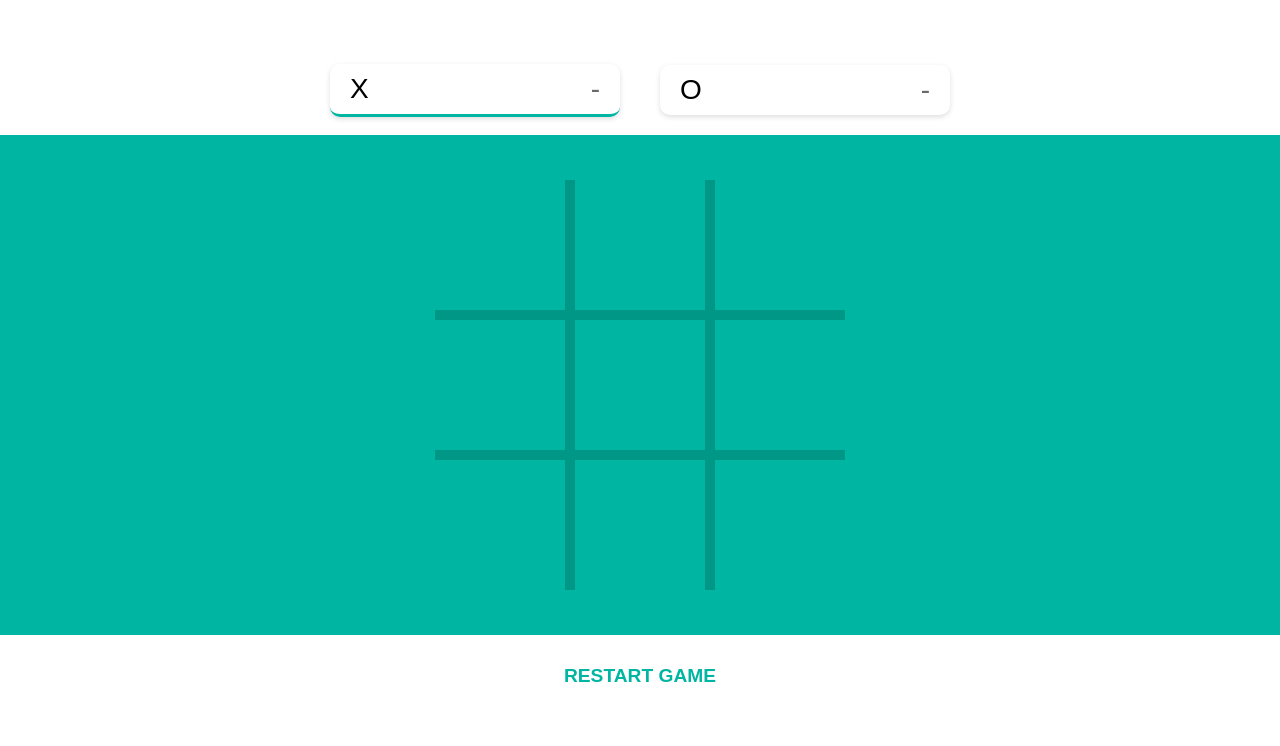
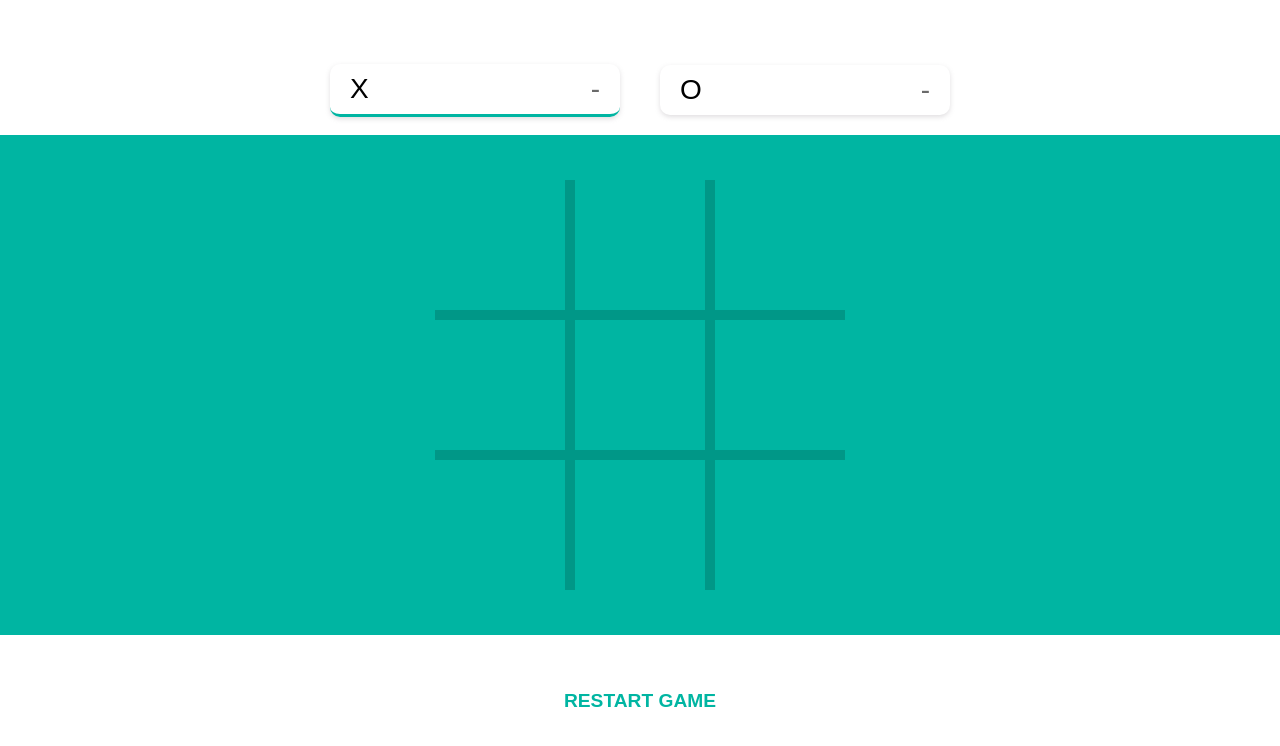
Before and after one commit to cineonizer/tic-tac-toe, a plain HTML site: page index.html in a window 1280 px wide. Drawn offline with Linux system fonts and the light colour scheme.

Commit message:
fixed restart button positoning

```diff
--- a/styles.css
+++ b/styles.css
@@ -83,7 +83,7 @@ body {
 
 .restart-button {
     text-align: center;
-    margin-top: 525px;
+    margin-top: 550px;
     user-select: none;
     cursor: pointer;
     color: rgb(0, 181, 162);
```
